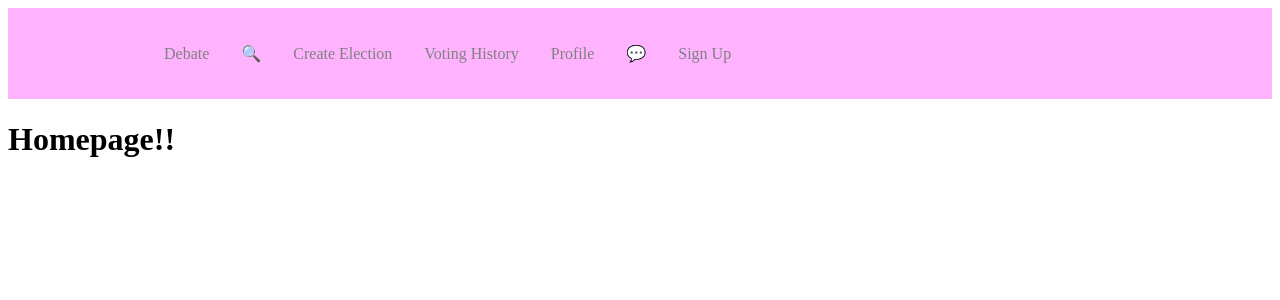
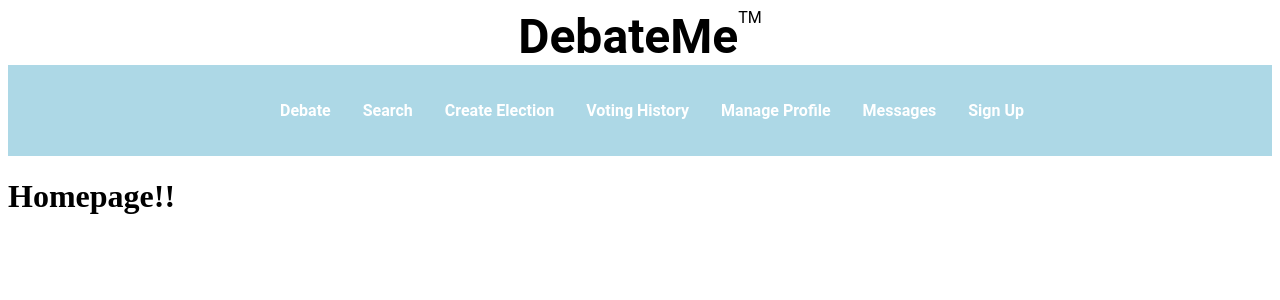
Before and after one commit to johnlaidler267/DebateMe, a React (Create React App) app in the folder front-end/: page / in a window 1280 px wide. Shown: the top 300 px of the page. Built offline with nearby package versions, Linux system fonts and the light colour scheme.

Commit message:
Updated Page Header and Navbar

```diff
--- a/front-end/src/App.tsx
+++ b/front-end/src/App.tsx
@@ -1,6 +1,7 @@
 import React from "react";
 import "./App.css";
 import Navbar from "./components/Navbar";
+import Header from "./components/Header";
 import { BrowserRouter as Router, Routes, Route } from "react-router-dom";
 import Debate from "./pages/debate";
 import ElectionSearch from "./pages/election-search";
@@ -13,6 +14,7 @@ import Messages from "./pages/messages";
 function App() {
   return (
     <Router>
+      <Header />
       <Navbar />
       <Routes>
         <Route path="/" element={<Debate />} />
--- /dev/null
+++ b/front-end/src/components/Header/TitleElements.js
@@ -0,0 +1,25 @@
+import { FaBars } from "react-icons/fa";
+import { NavLink as Link } from "react-router-dom";
+import styled from "styled-components";
+
+export const HeaderText = styled.nav`
+  background: white;
+  size: 100%;
+  text-size: 100%;
+  font-family: "Roboto", sans-serif;
+  font-weight: 700;
+  font-size: 3rem;
+  text-align: center;
+  display: flex;
+  justify-content: center;
+`;
+
+export const Header = styled.nav`
+  background: white;
+  justify-content: center;
+`;
+
+export const TM = styled.nav`
+  font-size: 1rem;
+  font-weight: 400;
+`;
--- /dev/null
+++ b/front-end/src/components/Header/index.js
@@ -0,0 +1,13 @@
+import React from "react";
+import { HeaderText, Header, TM } from "./TitleElements";
+
+// make a title for top of the web page
+const Title = () => {
+    return (
+        <Header>
+            <HeaderText>DebateMe<sup><TM>TM</TM></sup></HeaderText>
+        </Header>
+    );
+};
+
+export default Title;
--- a/front-end/src/components/Navbar/NavbarElements.js
+++ b/front-end/src/components/Navbar/NavbarElements.js
@@ -3,16 +3,17 @@ import { NavLink as Link } from "react-router-dom";
 import styled from "styled-components";
 
 export const Nav = styled.nav`
-  background: #ffb3ff;
+  background: lightblue;
   height: 85px;
   display: flex;
-  justify-content: space-between;
+  justify-content: center;
   padding: 0.2rem calc((100vw - 1000px) / 2);
   z-index: 12;
 `;
 
 export const NavLink = styled(Link)`
-  color: #808080;
+  color: white;
+  font-weight: 700;
   display: flex;
   align-items: center;
   text-decoration: none;
@@ -26,7 +27,7 @@ export const NavLink = styled(Link)`
 
 export const Bars = styled(FaBars)`
   display: none;
-  color: #808080;
+  color: black;
   @media screen and (max-width: 768px) {
     display: block;
     position: absolute;
@@ -41,6 +42,7 @@ export const Bars = styled(FaBars)`
 export const NavMenu = styled.div`
   display: flex;
   align-items: center;
+  font-family: "Roboto", sans-serif;
   margin-right: -24px;
   /* Second Nav */
   /* margin-right: 24px; */
--- a/front-end/src/components/Navbar/index.js
+++ b/front-end/src/components/Navbar/index.js
@@ -11,7 +11,7 @@ const Navbar = () => {
                         Debate
                     </NavLink>
                     <NavLink to="/election-search" activeStyle>
-                        🔍
+                        Search
                     </NavLink>
                     <NavLink to="/create-election" activeStyle>
                         Create Election
@@ -20,10 +20,10 @@ const Navbar = () => {
                         Voting History
                     </NavLink>
                     <NavLink to="/view-profile" activeStyle>
-                        Profile
+                        Manage Profile
                     </NavLink>
                     <NavLink to="/messages" activeStyle>
-                        💬
+                        Messages
                     </NavLink>
                     <NavLink to="/sign-up" activeStyle>
                         Sign Up
```
